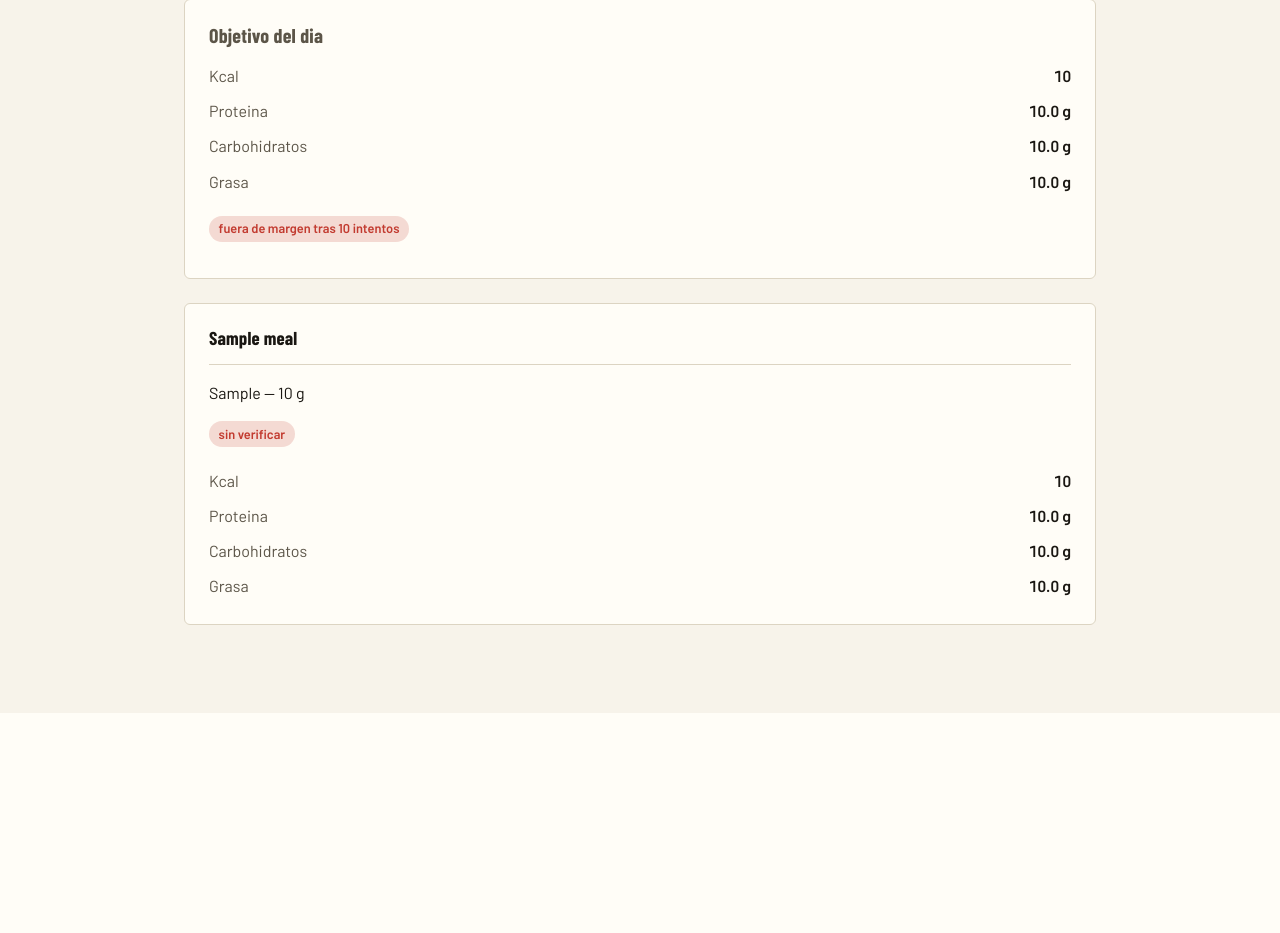
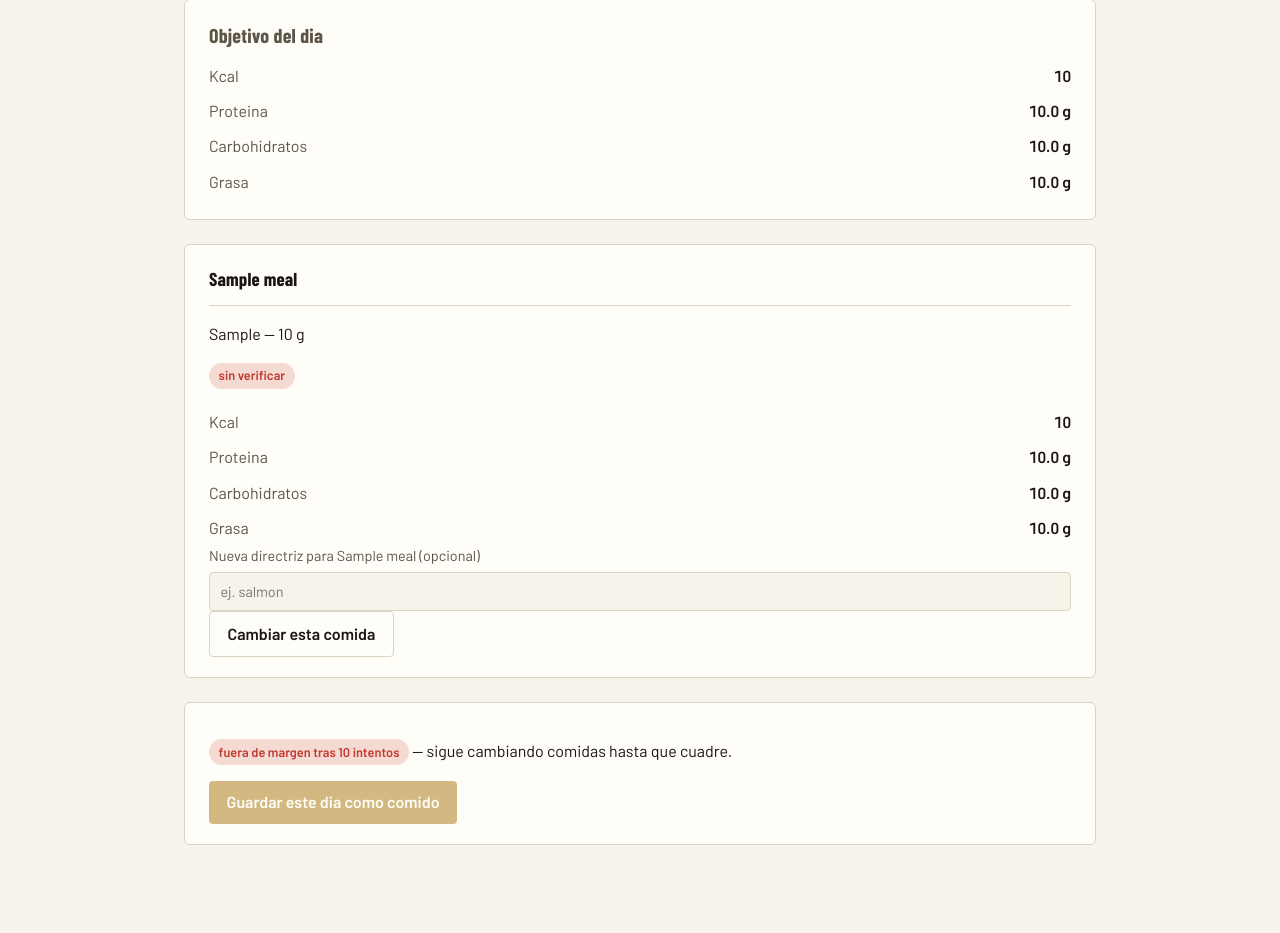
Before and after one commit to Sorianoom/agente-nutricional, a FastAPI app: template app/templates/generar_dieta.html in a window 1280 px wide. Shown: the part 415-1348 px from the top of the page. Before the commit the page ends 1128 px from the top, so only its background shows below. Run offline with FastAPI, Linux system fonts and the light colour scheme; the template is opened without the code that fills it: most values are stand-ins (such as "Sample title", 1, 10 or a date in 2020).

Commit message:
Add single-meal regeneration keeping the other three meals fixed
Implements Task 5: generate_single_meal()/_call_agent_for_meal() in
diet_generator.py, the POST /generar-dieta/comida route with an
hx-swap-oob update of the guardar section, and the stateless
#day-state hidden-field design in the templates.

Two real bugs surfaced only during the mandatory real Agent SDK
verification (never caught by the mocked test suite) and are fixed
here:
- _call_agent_for_day/_call_agent_for_meal left query()'s async
  generator to be garbage-collected instead of closing it explicitly,
  which corrupted the underlying CLI subprocess state on any
  subsequent real call in the same thread (generate_day's retry loop,
  or a second real request) and made it fail with
  structured_output/result=None.
- POST /generar-dieta/comida is `async def` (needs `await
  request.form()`), so it runs directly on uvicorn's event loop;
  calling generate_single_meal() (which uses anyio.run() internally)
  from there crashed with "Already running asyncio in this thread".
  Fixed by dispatching it to a threadpool thread via
  anyio.to_thread.run_sync, matching the sync GET/POST /generar-dieta
  routes that FastAPI already runs off-loop.

Co-Authored-By: Claude Sonnet 5 <noreply@anthropic.com>

```diff
--- a/app/diet_generator.py
+++ b/app/diet_generator.py
@@ -117,12 +117,30 @@ def _call_agent_for_day(target: dict, goal: str, hints: dict, previous_attempt_n
     )
 
     async def _run() -> dict:
-        async for message in query(prompt=prompt, options=options):
-            if isinstance(message, ResultMessage):
-                if message.is_error or message.structured_output is None:
-                    raise RuntimeError(f"Generacion de dieta fallida: {message.result}")
-                return message.structured_output
-        raise RuntimeError("Sin respuesta del agente")
+        # Cerramos explicitamente el generador async de query() dentro del
+        # mismo loop de eventos que lo consume, en el propio bloque `finally`
+        # de esta corutina. Si lo dejamos para que Python lo cierre por GC
+        # (p.ej. porque generate_day() llama a esta funcion varias veces
+        # seguidas en el mismo hilo, y cada llamada crea/cierra su propio
+        # event loop via anyio.run()), el intento de aclose() puede caer en
+        # un event loop distinto al que lo genero y fallar con
+        # "RuntimeError: aclose(): asynchronous generator is already
+        # running" — lo que ademas deja el subproceso de la CLI en un estado
+        # que hace fallar la llamada SIGUIENTE con
+        # is_error/structured_output=None sin texto de error. Confirmado
+        # reproduciendo el fallo real (ver task-5-report.md) y verificando
+        # que dos llamadas reales seguidas dejan de fallar con este cierre
+        # explicito.
+        messages = query(prompt=prompt, options=options)
+        try:
+            async for message in messages:
+                if isinstance(message, ResultMessage):
+                    if message.is_error or message.structured_output is None:
+                        raise RuntimeError(f"Generacion de dieta fallida: {message.result}")
+                    return message.structured_output
+            raise RuntimeError("Sin respuesta del agente")
+        finally:
+            await messages.aclose()
 
     return anyio.run(_run)
 
@@ -142,3 +160,68 @@ def generate_day(target: dict, goal: str, hints: dict) -> dict:
             f"que no cuadra con el objetivo dentro de un 5%. Ajusta las cantidades para acercarte mas.\n"
         )
     return {"meals": meals, "totals": totals, "within_tolerance": False, "attempts": MAX_ATTEMPTS}
+
+
+def _call_agent_for_meal(meal_name: str, budget: dict, goal: str, hint: str, previous_attempt_note: str) -> dict:
+    AGENT_CWD.mkdir(parents=True, exist_ok=True)
+    options = ClaudeAgentOptions(
+        system_prompt=(
+            "Eres un asistente de nutricion que propone una sola comida "
+            "realista con productos de supermercado espanol, ajustando la "
+            "cantidad en gramos para acercarte lo maximo posible al "
+            "presupuesto de macros indicado."
+        ),
+        max_turns=3,
+        cwd=str(AGENT_CWD),
+        setting_sources=[],
+        allowed_tools=[],
+        output_format={"type": "json_schema", "schema": MEAL_PROPOSAL_SCHEMA},
+    )
+    prompt = (
+        f"Comida a proponer: {meal_name}\n"
+        f"Presupuesto de macros para esta comida: {json.dumps(budget, ensure_ascii=False)}\n"
+        f"Objetivo del usuario: {goal}\n"
+        f"Alimentos a evitar: {', '.join(EXCLUDED_FOODS)}\n"
+        + (f"Directriz (orientacion suave, no exacta): {hint}\n" if hint else "")
+        + previous_attempt_note
+        + "Devuelve food_item (nombre de producto de supermercado espanol) y quantity_grams."
+    )
+
+    async def _run() -> dict:
+        # Ver el comentario equivalente en _call_agent_for_day: cerrar el
+        # generador de query() explicitamente dentro de este mismo event
+        # loop evita que llamadas reales sucesivas (generate_single_meal
+        # tambien reintenta hasta MAX_ATTEMPTS) fallen con
+        # structured_output/result=None.
+        messages = query(prompt=prompt, options=options)
+        try:
+            async for message in messages:
+                if isinstance(message, ResultMessage):
+                    if message.is_error or message.structured_output is None:
+                        raise RuntimeError(f"Generacion de comida fallida: {message.result}")
+                    return message.structured_output
+            raise RuntimeError("Sin respuesta del agente")
+        finally:
+            await messages.aclose()
+
+    return anyio.run(_run)
+
+
+def generate_single_meal(meal_name: str, budget: dict, goal: str, hint: str) -> dict:
+    note = ""
+    meal: dict = {}
+    for attempt in range(1, MAX_ATTEMPTS + 1):
+        proposal = _call_agent_for_meal(meal_name, budget, goal, hint, note)
+        meal = _resolve_meal(meal_name, proposal)
+        if within_tolerance({key: meal[key] for key in MACRO_KEYS}, budget):
+            meal["within_tolerance"] = True
+            meal["attempts"] = attempt
+            return meal
+        note = (
+            f"Tu propuesta anterior dio como resultado real "
+            f"{json.dumps({key: meal[key] for key in MACRO_KEYS}, ensure_ascii=False)}, "
+            f"que no cuadra con el presupuesto dentro de un 5%. Ajusta la cantidad.\n"
+        )
+    meal["within_tolerance"] = False
+    meal["attempts"] = MAX_ATTEMPTS
+    return meal
--- a/app/main.py
+++ b/app/main.py
@@ -1,12 +1,20 @@
 import json
 
+import anyio
 from fastapi import FastAPI, Form, Request
 from fastapi.responses import HTMLResponse, RedirectResponse
 from fastapi.templating import Jinja2Templates
 
 from app.agent_macros import compute_agent_macro_target
 from app.db import get_connection
-from app.diet_generator import MEAL_NAMES, generate_day
+from app.diet_generator import (
+    MEAL_NAMES,
+    _day_totals,
+    generate_day,
+    generate_single_meal,
+    remaining_budget,
+    within_tolerance,
+)
 from app.macros import compute_real_tdee, mifflin_st_jeor, split_macros
 
 app = FastAPI()
@@ -403,6 +411,63 @@ def generar_dieta_generate(
     )
 
 
+def _meal_from_form_fields(form: dict, meal_name: str) -> dict:
+    return {
+        "meal_name": meal_name,
+        "food_item": form[f"meal_{meal_name}_food_item"],
+        "quantity_grams": float(form[f"meal_{meal_name}_quantity_grams"]),
+        "matched_food_id": int(form[f"meal_{meal_name}_matched_food_id"]) if form[f"meal_{meal_name}_matched_food_id"] else None,
+        "verified": bool(form[f"meal_{meal_name}_matched_food_id"]),
+        "kcal": float(form[f"meal_{meal_name}_kcal"]),
+        "protein_g": float(form[f"meal_{meal_name}_protein_g"]),
+        "carbs_g": float(form[f"meal_{meal_name}_carbs_g"]),
+        "fat_g": float(form[f"meal_{meal_name}_fat_g"]),
+    }
+
+
+@app.post("/generar-dieta/comida")
+async def generar_dieta_comida(request: Request):
+    form = dict((await request.form()).items())
+    meal_name = form["meal_name"]
+    target = {
+        "kcal": float(form["target_kcal"]),
+        "protein_g": float(form["target_protein_g"]),
+        "carbs_g": float(form["target_carbs_g"]),
+        "fat_g": float(form["target_fat_g"]),
+    }
+    goal = form["goal"]
+    other_meals = [_meal_from_form_fields(form, name) for name in MEAL_NAMES if name != meal_name]
+    budget = remaining_budget(target, other_meals)
+    hint = form.get(f"hint_{meal_name}_new", "")
+
+    # generate_single_meal() es sincrona y llama internamente a anyio.run()
+    # (via _call_agent_for_meal) para invocar el Agent SDK. Esta ruta es
+    # `async def` (necesitamos `await request.form()`), por lo que se ejecuta
+    # directamente en el event loop principal de uvicorn: llamarla sin mas
+    # revienta con "RuntimeError: Already running asyncio in this thread"
+    # porque anyio.run() no puede arrancar un loop nuevo dentro de uno que ya
+    # esta corriendo. La ruta GET/POST /generar-dieta (sync def) no tiene
+    # este problema porque FastAPI ya la ejecuta en un hilo de threadpool
+    # (via run_in_threadpool) sin loop propio. Aqui replicamos eso a mano
+    # despachando la llamada a un hilo de threadpool con anyio.to_thread.
+    # Confirmado reproduciendo el fallo real contra el servidor en marcha
+    # (ver task-5-report.md) antes de aplicar este fix.
+    new_meal = await anyio.to_thread.run_sync(generate_single_meal, meal_name, budget, goal, hint)
+    all_meals = other_meals + [new_meal]
+    day = {
+        "meals": sorted(all_meals, key=lambda m: MEAL_NAMES.index(m["meal_name"])),
+        "totals": _day_totals(all_meals),
+        "within_tolerance": within_tolerance(_day_totals(all_meals), target),
+        "attempts": new_meal["attempts"],
+    }
+
+    meal_card = templates.get_template("_meal_card.html").render({"meal": new_meal})
+    guardar_section = templates.get_template("_guardar_section.html").render({"day": day})
+    return HTMLResponse(
+        meal_card + f'<div id="guardar-section" hx-swap-oob="true">{guardar_section}</div>'
+    )
+
+
 @app.get("/")
 def dashboard(request: Request):
     body_metrics_json = json.dumps(get_body_metrics_series())
--- /dev/null
+++ b/app/templates/_guardar_section.html
@@ -0,0 +1,15 @@
+<div class="card">
+  {% if day.within_tolerance %}
+  <p><span class="badge good">dentro de margen (±5%)</span></p>
+  <button
+    hx-post="/generar-dieta/guardar"
+    hx-include="#day-state"
+    hx-target="#guardar-section"
+    hx-swap="innerHTML">
+    Guardar este dia como comido
+  </button>
+  {% else %}
+  <p><span class="badge bad">fuera de margen tras {{ day.attempts }} intentos</span> — sigue cambiando comidas hasta que cuadre.</p>
+  <button disabled>Guardar este dia como comido</button>
+  {% endif %}
+</div>
--- a/app/templates/_meal_card.html
+++ b/app/templates/_meal_card.html
@@ -1,4 +1,4 @@
-<div class="card">
+<div class="card" id="meal-{{ meal.meal_name }}">
   <h3>{{ meal.meal_name | capitalize }}</h3>
   <hr class="hr-thin">
   <p>{{ meal.food_item }} — {{ meal.quantity_grams }} g</p>
@@ -9,4 +9,25 @@
   <div class="macro-row"><span class="label">Proteina</span><span class="value">{{ "%.1f" | format(meal.protein_g) }} g</span></div>
   <div class="macro-row"><span class="label">Carbohidratos</span><span class="value">{{ "%.1f" | format(meal.carbs_g) }} g</span></div>
   <div class="macro-row"><span class="label">Grasa</span><span class="value">{{ "%.1f" | format(meal.fat_g) }} g</span></div>
+
+  <input type="hidden" name="meal_{{ meal.meal_name }}_food_item" value="{{ meal.food_item }}">
+  <input type="hidden" name="meal_{{ meal.meal_name }}_quantity_grams" value="{{ meal.quantity_grams }}">
+  <input type="hidden" name="meal_{{ meal.meal_name }}_matched_food_id" value="{{ meal.matched_food_id or '' }}">
+  <input type="hidden" name="meal_{{ meal.meal_name }}_kcal" value="{{ meal.kcal }}">
+  <input type="hidden" name="meal_{{ meal.meal_name }}_protein_g" value="{{ meal.protein_g }}">
+  <input type="hidden" name="meal_{{ meal.meal_name }}_carbs_g" value="{{ meal.carbs_g }}">
+  <input type="hidden" name="meal_{{ meal.meal_name }}_fat_g" value="{{ meal.fat_g }}">
+
+  <label>Nueva directriz para {{ meal.meal_name }} (opcional)
+    <input type="text" name="hint_{{ meal.meal_name }}_new" placeholder="ej. salmon">
+  </label>
+  <button
+    class="secondary"
+    hx-post="/generar-dieta/comida"
+    hx-include="#day-state"
+    hx-vals='{"meal_name": "{{ meal.meal_name }}"}'
+    hx-target="#meal-{{ meal.meal_name }}"
+    hx-swap="outerHTML">
+    Cambiar esta comida
+  </button>
 </div>
--- a/app/templates/generar_dieta.html
+++ b/app/templates/generar_dieta.html
@@ -30,23 +30,31 @@
 {% endif %}
 
 {% if day %}
+<div id="day-state">
+  <input type="hidden" name="target_kcal" value="{{ target.kcal }}">
+  <input type="hidden" name="target_protein_g" value="{{ target.protein_g }}">
+  <input type="hidden" name="target_carbs_g" value="{{ target.carbs_g }}">
+  <input type="hidden" name="target_fat_g" value="{{ target.fat_g }}">
+  <input type="hidden" name="goal" value="{{ goal }}">
+
   <div class="card">
     <h2>Objetivo del dia</h2>
     <div class="macro-row"><span class="label">Kcal</span><span class="value">{{ "%.0f" | format(target.kcal) }}</span></div>
     <div class="macro-row"><span class="label">Proteina</span><span class="value">{{ "%.1f" | format(target.protein_g) }} g</span></div>
     <div class="macro-row"><span class="label">Carbohidratos</span><span class="value">{{ "%.1f" | format(target.carbs_g) }} g</span></div>
     <div class="macro-row"><span class="label">Grasa</span><span class="value">{{ "%.1f" | format(target.fat_g) }} g</span></div>
-  {% if day.within_tolerance %}
-  <p><span class="badge good">dentro de margen (±5%)</span></p>
-  {% else %}
-  <p><span class="badge bad">fuera de margen tras {{ day.attempts }} intentos</span></p>
-  {% endif %}
   </div>
+
   <div class="card-grid">
     {% for meal in day.meals %}
     {% include "_meal_card.html" %}
     {% endfor %}
   </div>
+
+  <div id="guardar-section">
+    {% include "_guardar_section.html" %}
+  </div>
+</div>
 {% endif %}
 {% endif %}
 {% endblock %}
```
Also changed, not shown: docs/superpowers/plans/2026-07-28-generador-dietas-plan.md (+11 -11 lines), tests/test_diet_generator.py (+29 -1 lines), tests/test_generar_dieta_page.py (+39 -0 lines). Lines whose indentation alone changed are shown as unchanged.
